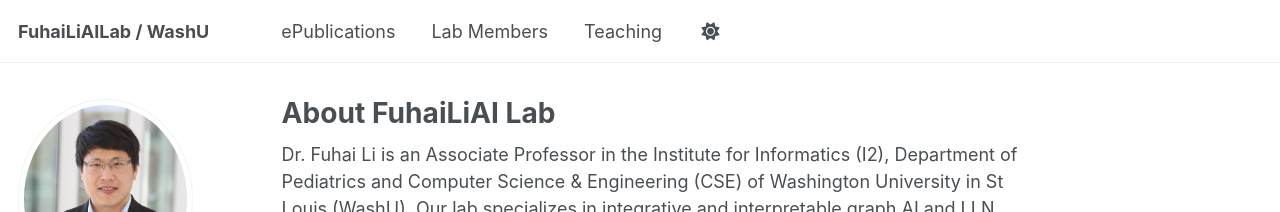
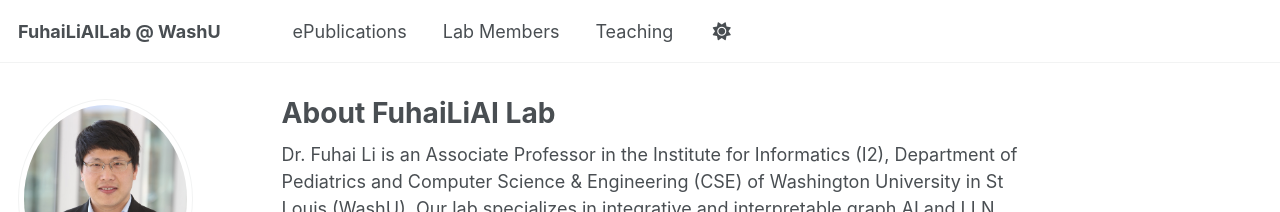
Before and after one commit to FuhaiLiAiLab/FuhaiLiAILab.github.io, a Jekyll site: the page built from _pages/about.md, in a window 1280 px wide. Shown: the top 212 px of the page. Built offline with Jekyll 4.4.1, drawn with Linux system fonts in a browser that asks for light colours; some web fonts are replaced.

```diff
--- a/_config.yml
+++ b/_config.yml
@@ -9,7 +9,7 @@
 # Basic Site Settings
 locale                   : "en-US"
 site_theme               : "default"
-title                    : "FuhaiLiAILab / WashU"
+title                    : "FuhaiLiAILab @ WashU"
 title_separator          : "-"
 name                     : &name "Fuhai Li"
 description              : &description "personal description"
```
